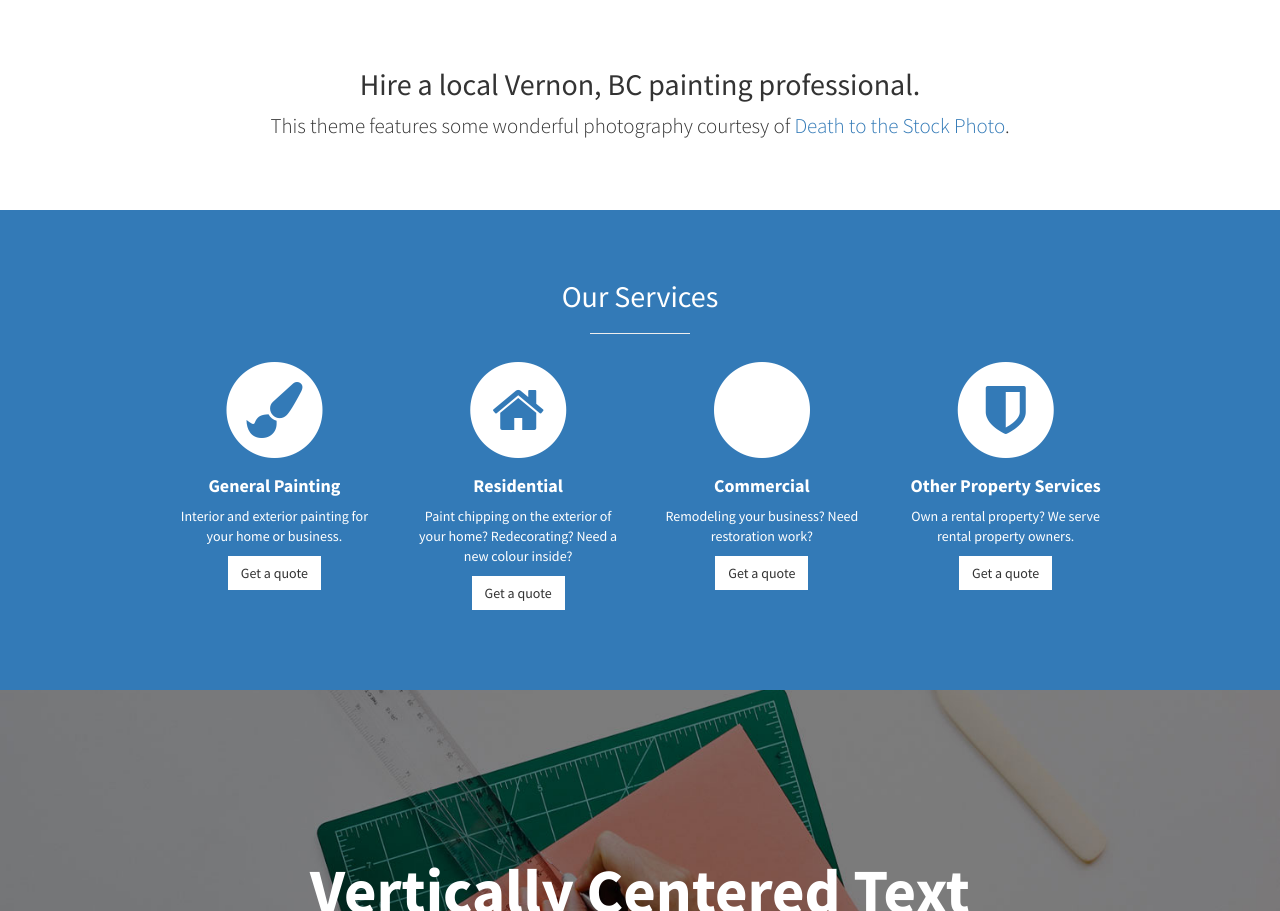
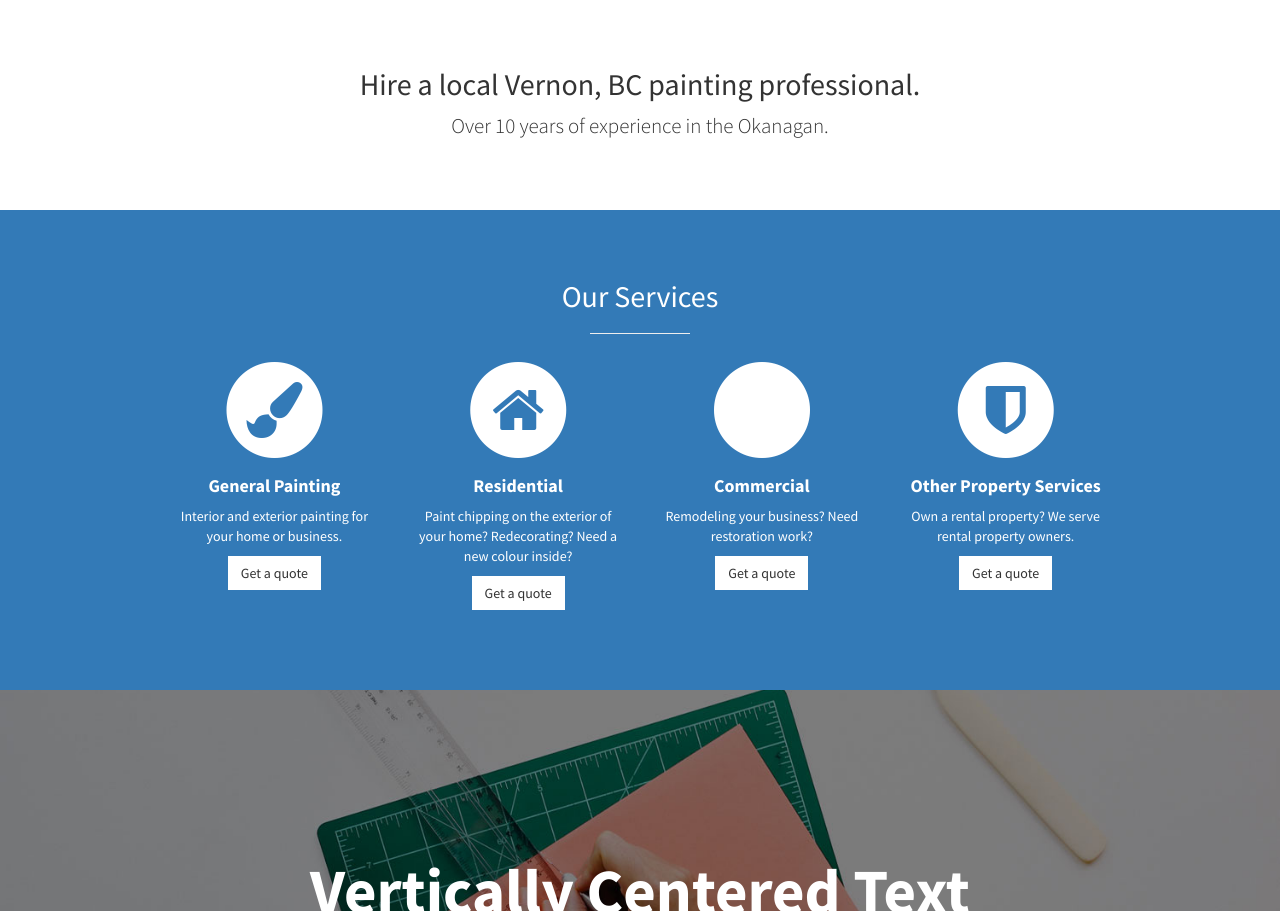
Before and after one commit to mijustin/newleaf, a plain HTML site: page index.html in a window 1280 px wide. Shown: the part 802-1713 px from the top of the page. Drawn offline with Linux system fonts and the light colour scheme.

Commit message:
Change subhead

```diff
--- a/index.html
+++ b/index.html
@@ -74,7 +74,7 @@
             <div class="row">
                 <div class="col-lg-12 text-center">
                     <h2>Hire a local Vernon, BC painting professional.</h2>
-                    <p class="lead">This theme features some wonderful photography courtesy of <a target="_blank" href="http://join.deathtothestockphoto.com/">Death to the Stock Photo</a>.</p>
+                    <p class="lead">Over 10 years of experience in the Okanagan.</p>
                 </div>
             </div>
             <!-- /.row -->
```
